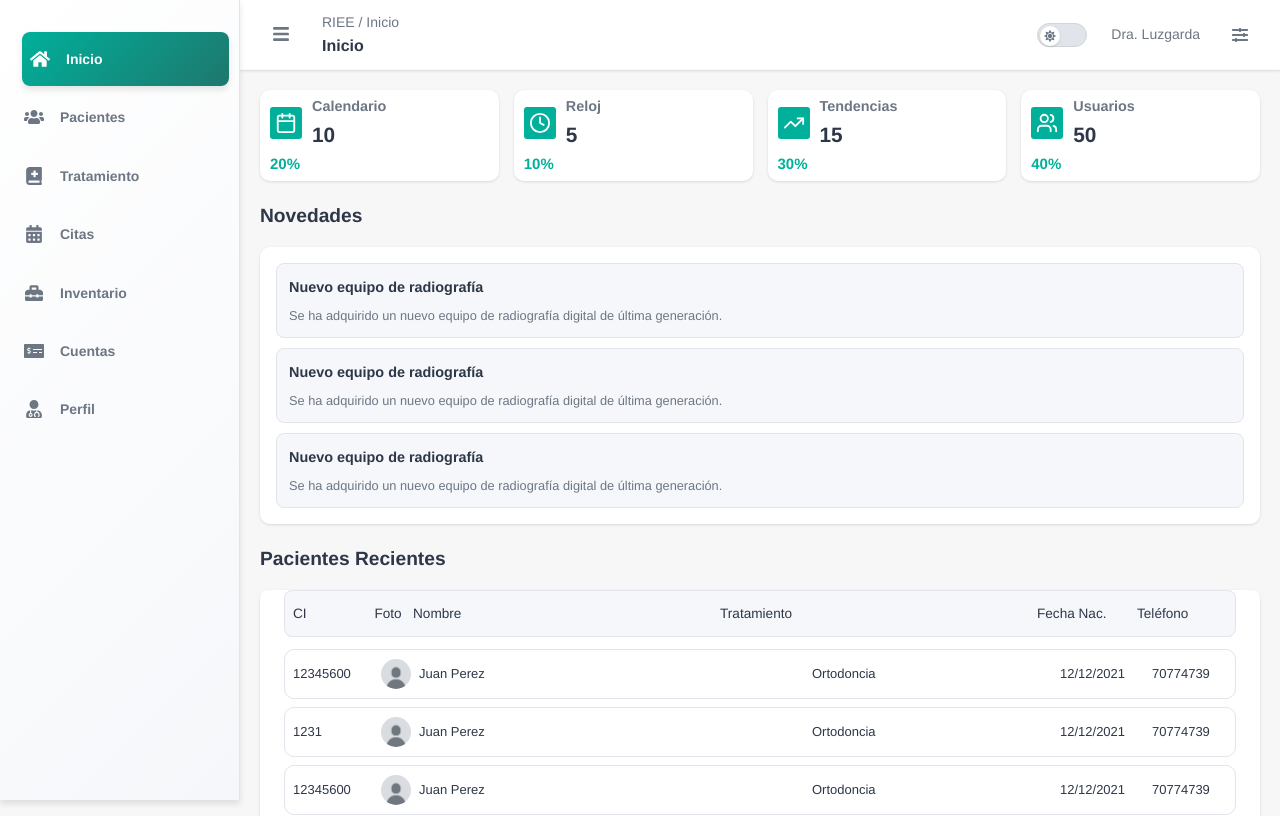
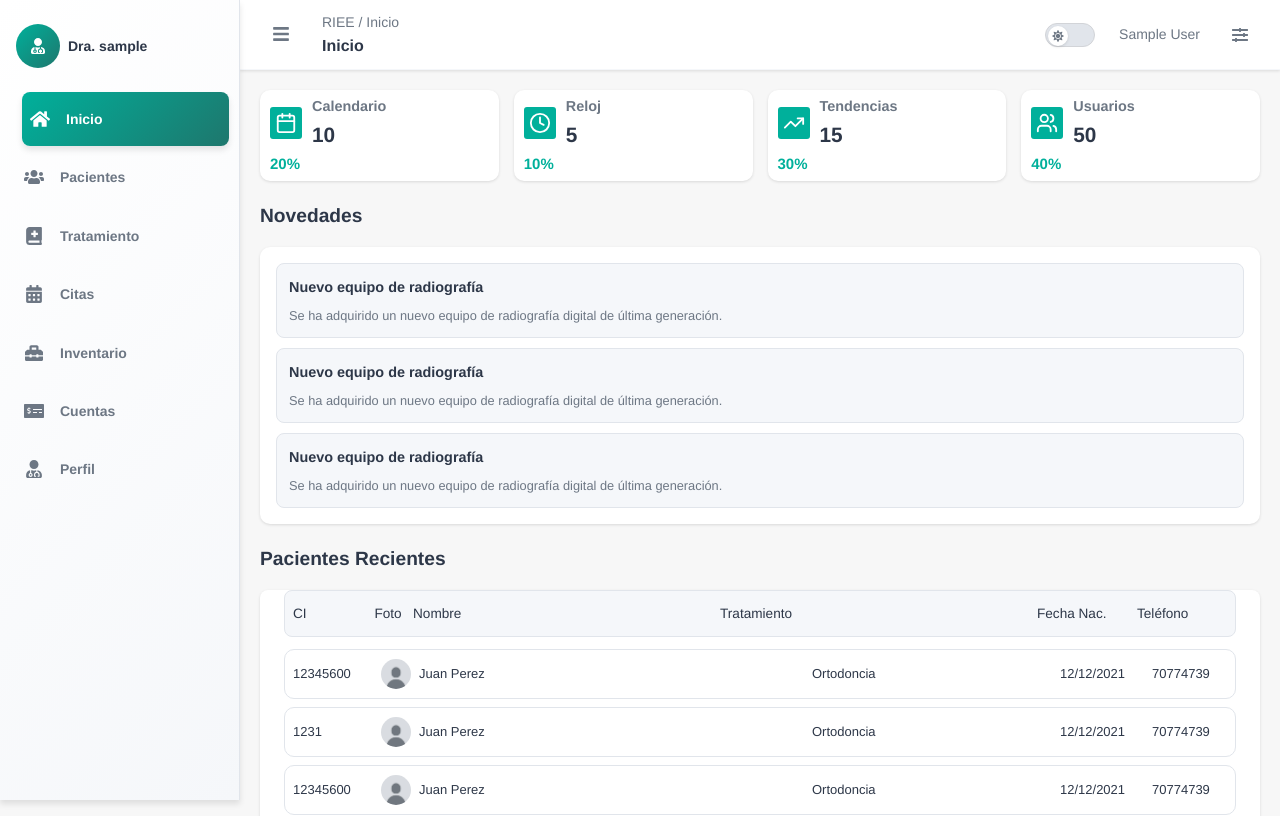
Before and after one commit to alfredoT7/RIEE, a React (Vite) app in the folder src/renderer/: page / in a window 1280 px wide. Shown: the top 816 px of the page. Built offline with nearby package versions, Linux system fonts and the light colour scheme; sample sign-in values are in the browser's storage.

Commit message:
feat: last on css

```diff
--- a/src/renderer/src/components/sidebar/Sidebar.css
+++ b/src/renderer/src/components/sidebar/Sidebar.css
@@ -25,11 +25,50 @@
 .sidebar-menu {
     flex: 1;
     padding: var(--space-lg) var(--space-md);
-    padding-top: var(--space-xl);
+    padding-top: var(--space-md);
     display: flex;
     flex-direction: column;
     gap: var(--space-xs);
     transform: translateZ(0); /* Hardware acceleration */
+}
+
+.sidebar-profile {
+    display: flex;
+    align-items: center;
+    gap: var(--space-sm);
+    padding: var(--space-lg) var(--space-md) var(--space-sm);
+    min-height: 76px;
+}
+
+.sidebar-profile-image,
+.sidebar-profile-fallback {
+    width: 44px;
+    height: 44px;
+    border-radius: 50%;
+    flex-shrink: 0;
+}
+
+.sidebar-profile-image {
+    object-fit: cover;
+    border: 2px solid var(--primary-color);
+}
+
+.sidebar-profile-fallback {
+    display: flex;
+    align-items: center;
+    justify-content: center;
+    background: linear-gradient(135deg, var(--primary-color), var(--sec-color));
+    color: var(--color-text-tertiary);
+}
+
+.sidebar-profile-name {
+    margin: 0;
+    font-size: var(--font-size-sm);
+    font-weight: 600;
+    color: var(--color-text-primary);
+    white-space: nowrap;
+    overflow: hidden;
+    text-overflow: ellipsis;
 }
 
 .menu-item {
@@ -49,6 +88,11 @@
 .sidebar-container.collapsed .menu-item {
     justify-content: center;
     padding: var(--space-md) var(--space-xs);
+}
+
+.sidebar-container.collapsed .sidebar-profile {
+    justify-content: center;
+    padding: var(--space-lg) 0 var(--space-sm);
 }
 
 .menu-item:hover {
--- a/src/renderer/src/components/sidebar/Sidebar.jsx
+++ b/src/renderer/src/components/sidebar/Sidebar.jsx
@@ -3,12 +3,17 @@
 import './Sidebar.css'
 import { FaHome, FaUsers, FaBookMedical, FaCalendarAlt, FaToolbox, FaMoneyCheckAlt, FaUserMd } from "react-icons/fa";
 import { useSidebar } from '../../context/SidebarContext';
+import { useAuth } from '../../context/AuthContext';
 
 const Sidebar = () => {
     const [selected, setSelected] = useState('Inicio');
     const { isCollapsed, updateCurrentPage } = useSidebar();
+    const { user } = useAuth();
     const navigate = useNavigate();
     const location = useLocation();
+
+    const doctorFirstName = user?.nombres?.trim()?.split(' ')[0] || user?.username || 'Doctora';
+    const doctorName = `Dra. ${doctorFirstName}`;
 
     const routeToPageName = useMemo(() => ({
         '/': 'Inicio',
@@ -65,6 +70,16 @@
 
     return (
         <nav className={`sidebar-container ${isCollapsed ? 'collapsed' : ''}`}>
+            <div className="sidebar-profile" title={isCollapsed ? doctorName : ''}>
+                {user?.imagenUrl ? (
+                    <img className="sidebar-profile-image" src={user.imagenUrl} alt={doctorName} />
+                ) : (
+                    <div className="sidebar-profile-fallback">
+                        <FaUserMd />
+                    </div>
+                )}
+                {!isCollapsed && <h4 className="sidebar-profile-name">{doctorName}</h4>}
+            </div>
             <div className="sidebar-menu">
                 {menuItems.map((item) => {
                     const IconComponent = item.icon;
--- a/src/renderer/src/context/AuthContext.jsx
+++ b/src/renderer/src/context/AuthContext.jsx
@@ -22,7 +22,7 @@
     const storedUser = authService.getCurrentUser();
 
     if (token && storedUser) {
-      setUser({ username: storedUser });
+      setUser(storedUser);
       setIsAuthenticated(true);
     }
     setIsLoading(false);
@@ -33,7 +33,7 @@
       const result = await authService.login(username, password);
 
       if (result.success) {
-        setUser({ username });
+        setUser(result.user || { username });
         setIsAuthenticated(true);
         return { success: true, message: result.message };
       } else {
@@ -50,7 +50,7 @@
       const result = await authService.register(dentistData);
 
       if (result.success) {
-        setUser({ username: dentistData.username });
+        setUser(result.user || { username: dentistData.username });
         setIsAuthenticated(true);
         return { success: true, message: result.message };
       } else {
--- a/src/renderer/src/services/authService.js
+++ b/src/renderer/src/services/authService.js
@@ -11,12 +11,22 @@
     });
 
     if (response.data.success && response.data.data.token) {
+      const userData = response.data.data;
+      const user = {
+        id: userData.id,
+        username,
+        nombres: userData.nombres || '',
+        apellidos: userData.apellidos || '',
+        imagenUrl: userData.imagenUrl || ''
+      };
+
       // Guardar el token en localStorage
-      localStorage.setItem('token', response.data.data.token);
-      localStorage.setItem('user', username);
+      localStorage.setItem('token', userData.token);
+      localStorage.setItem('user', JSON.stringify(user));
       return {
         success: true,
-        token: response.data.data.token,
+        token: userData.token,
+        user,
         message: response.data.message
       };
     }
@@ -43,12 +53,22 @@
     const response = await publicApi.post(`${AUTH_BASE_PATH}/register`, dentistData);
 
     if (response.data.success && response.data.data.token) {
+      const userData = response.data.data;
+      const user = {
+        id: userData.id,
+        username: dentistData.username,
+        nombres: userData.nombres || dentistData.nombres || '',
+        apellidos: userData.apellidos || dentistData.apellidos || '',
+        imagenUrl: userData.imagenUrl || dentistData.imagenUrl || ''
+      };
+
       // Guardar el token en localStorage
-      localStorage.setItem('token', response.data.data.token);
-      localStorage.setItem('user', dentistData.username);
+      localStorage.setItem('token', userData.token);
+      localStorage.setItem('user', JSON.stringify(user));
       return {
         success: true,
-        token: response.data.data.token,
+        token: userData.token,
+        user,
         message: response.data.message
       };
     }
@@ -81,5 +101,13 @@
   return !!getToken();
 };
 export const getCurrentUser = () => {
-  return localStorage.getItem('user');
+  const storedUser = localStorage.getItem('user');
+  if (!storedUser) return null;
+
+  try {
+    return JSON.parse(storedUser);
+  } catch (error) {
+    // Compatibilidad con formato antiguo donde solo se guardaba username
+    return { username: storedUser };
+  }
 };
```
